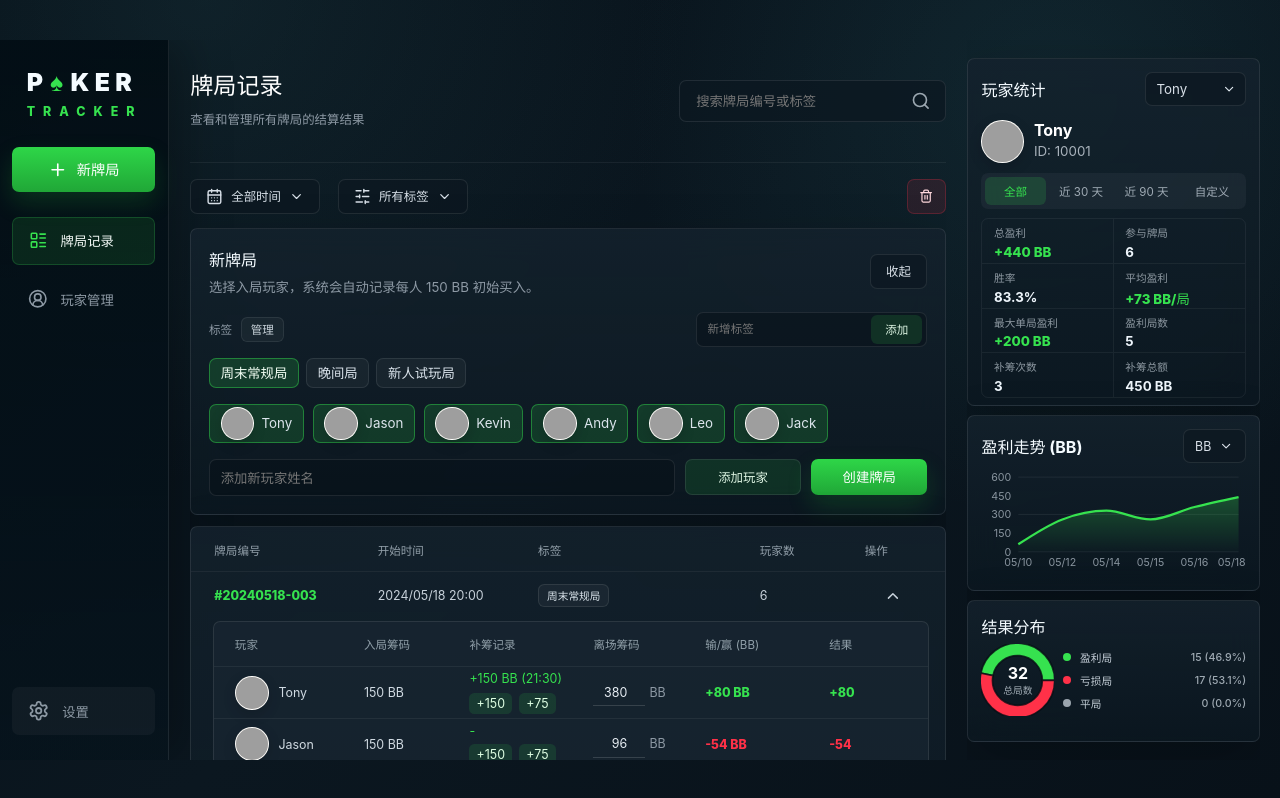
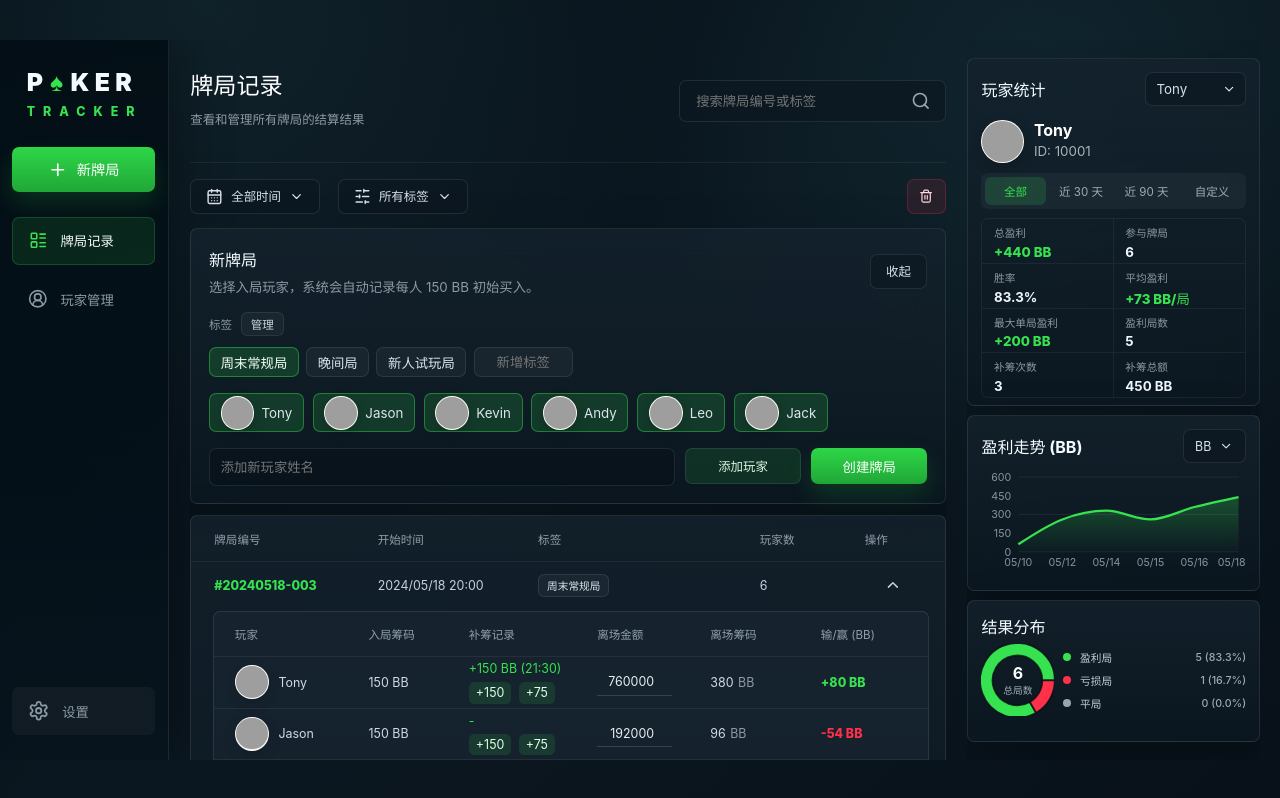
Before and after one commit to AI-Kyo-er/TEXAS-HOLD-EM-SCOREBOARD, a React (Vite) app: page / in a window 1280 px wide. Both pictures are taken after a click on the button "新牌局". Built offline with nearby package versions, Linux system fonts and the light colour scheme; grey boxes are pictures that could not be loaded.

Commit message:
优化栏

```diff
--- a/src/App.tsx
+++ b/src/App.tsx
@@ -41,7 +41,7 @@ type Player = {
 
 type Rebuy = {
   id: string;
-  amountBB: 75 | 150;
+  amountBB: number;
   createdAt: string;
 };
 
@@ -50,8 +50,9 @@ type GameEntry = {
   playerName: string;
   playerCode: string;
   avatarSeed?: number | string;
-  initialBuyInBB: 150;
+  initialBuyInBB: number;
   rebuys: Rebuy[];
+  cashOutAmount?: number | "";
   cashOutBB: number | "";
 };
 
@@ -69,10 +70,16 @@ type Store = {
   players: Player[];
   games: Game[];
   tags: string[];
+  settings: AppSettings;
 };
 
 type TimeFilter = "today" | "week" | "month" | "all";
 type FilterMenu = "time" | "tags" | null;
+
+type AppSettings = {
+  initialBuyInBB: number;
+  rebuyOptionsBB: [number, number];
+};
 
 const STORAGE_KEY = "poker-tracker-store-v1";
 const green = "#36e24f";
@@ -81,6 +88,11 @@ const neutral = "#97a3ad";
 const DESIGN_WIDTH = 1440;
 const DESIGN_HEIGHT = 810;
 const GAMES_PER_PAGE = 8;
+const CASH_PER_BB = 2000;
+const DEFAULT_SETTINGS: AppSettings = {
+  initialBuyInBB: 150,
+  rebuyOptionsBB: [150, 75]
+};
 const AVATAR_STYLES = ["croodles", "lorelei-neutral", "notionists"];
 const TIME_FILTER_OPTIONS: Array<{ key: TimeFilter; label: string }> = [
   { key: "today", label: "今天" },
@@ -188,7 +200,7 @@ function makeDemoGame(
         cashOutBB,
         rebuys: rebuys.map(([amountBB, createdAt], index) => ({
           id: `${id}-${playerId}-${index}`,
-          amountBB: amountBB as 75 | 150,
+          amountBB,
           createdAt
         }))
       };
@@ -213,12 +225,13 @@ function normalizeTags(tags: unknown): string[] {
 
 function normalizeGame(game: Partial<Game> & { note?: string }, index: number): Game {
   const legacyTag = game.note && game.note !== "-" ? [game.note] : [];
+  const hasTagsField = Object.prototype.hasOwnProperty.call(game, "tags");
   return {
     id: game.id || `#${index + 1}`,
     startedAt: game.startedAt || new Date().toISOString(),
     durationMinutes: game.durationMinutes,
     note: game.note,
-    tags: normalizeTags(game.tags?.length ? game.tags : legacyTag),
+    tags: normalizeTags(hasTagsField ? game.tags : legacyTag),
     entries: Array.isArray(game.entries) ? game.entries : [],
     hiddenAt: game.hiddenAt
   };
@@ -226,6 +239,23 @@ function normalizeGame(game: Partial<Game> & { note?: string }, index: number):
 
 function getStoreTags(games: Game[], tags?: unknown) {
   return normalizeTags([...(Array.isArray(tags) ? tags : []), ...games.flatMap((game) => game.tags)]);
+}
+
+function normalizeBBValue(value: unknown, fallback: number, allowZero = false) {
+  const numberValue = Number(value);
+  const min = allowZero ? 0 : 0.5;
+  if (!Number.isFinite(numberValue) || numberValue < min) return fallback;
+  return Math.round(numberValue * 2) / 2;
+}
+
+function normalizeSettings(settings?: Partial<AppSettings>): AppSettings {
+  return {
+    initialBuyInBB: normalizeBBValue(settings?.initialBuyInBB, DEFAULT_SETTINGS.initialBuyInBB),
+    rebuyOptionsBB: [
+      normalizeBBValue(settings?.rebuyOptionsBB?.[0], DEFAULT_SETTINGS.rebuyOptionsBB[0]),
+      normalizeBBValue(settings?.rebuyOptionsBB?.[1], DEFAULT_SETTINGS.rebuyOptionsBB[1])
+    ]
+  };
 }
 
 function normalizePlayer(player: Partial<Player> & { avatarSeed?: string | number }, index: number): Player {
@@ -250,7 +280,8 @@ function normalizeStore(store: Partial<Store> & { tags?: unknown }): Store {
   return {
     players,
     games,
-    tags: getStoreTags(games, store.tags)
+    tags: getStoreTags(games, store.tags),
+    settings: normalizeSettings(store.settings)
   };
 }
 
@@ -274,7 +305,7 @@ function loadStore(): Store {
 function App() {
   const [store, setStore] = useState<Store>(loadStore);
   const [viewportScale, setViewportScale] = useState(getViewportScale);
-  const [activeView, setActiveView] = useState<"games" | "players">("games");
+  const [activeView, setActiveView] = useState<"games" | "players" | "settings">("games");
   const [expandedGameId, setExpandedGameId] = useState(store.games.find((game) => !game.hiddenAt)?.id ?? "");
   const [selectedPlayerId, setSelectedPlayerId] = useState(store.players[0]?.id ?? "");
   const [searchTerm, setSearchTerm] = useState("");
@@ -340,7 +371,7 @@ function App() {
     return buildPlayerStats(games, selectedPlayer?.id ?? "", range);
   }, [games, selectedPlayer?.id, range]);
 
-  const distribution = useMemo(() => buildDistribution(games), [games]);
+  const distribution = useMemo(() => buildDistribution(games, selectedPlayer?.id ?? ""), [games, selectedPlayer?.id]);
   const playerById = useMemo(() => new Map(store.players.map((player) => [player.id, player])), [store.players]);
 
   useEffect(() => {
@@ -485,6 +516,27 @@ function App() {
     setSelectedFilterTags((current) => current.filter((item) => item !== tag));
   }
 
+  function updateSettingsField(field: "initialBuyInBB" | "rebuyOption0" | "rebuyOption1", value: string) {
+    const nextValue = normalizeBBValue(value, 0);
+    if (!nextValue) return;
+
+    const nextSettings: AppSettings =
+      field === "initialBuyInBB"
+        ? { ...store.settings, initialBuyInBB: nextValue }
+        : {
+            ...store.settings,
+            rebuyOptionsBB:
+              field === "rebuyOption0"
+                ? [nextValue, store.settings.rebuyOptionsBB[1]]
+                : [store.settings.rebuyOptionsBB[0], nextValue]
+          };
+
+    commitStore({
+      ...store,
+      settings: nextSettings
+    });
+  }
+
   function createGame() {
     const selectedPlayers = store.players.filter((player) => selectedIds.includes(player.id));
     if (selectedPlayers.length === 0) return;
@@ -499,7 +551,7 @@ function App() {
         playerName: player.name,
         playerCode: player.code,
         avatarSeed: player.avatarSeed,
-        initialBuyInBB: 150,
+        initialBuyInBB: store.settings.initialBuyInBB,
         rebuys: [],
         cashOutBB: ""
       }))
@@ -514,7 +566,7 @@ function App() {
     setShowComposer(false);
   }
 
-  function addRebuy(gameId: string, playerId: string, amountBB: 75 | 150) {
+  function addRebuy(gameId: string, playerId: string, amountBB: number) {
     commitStore({
       ...store,
       games: store.games.map((game) =>
@@ -542,9 +594,10 @@ function App() {
     });
   }
 
-  function updateCashOut(gameId: string, playerId: string, value: string) {
-    const nextValue = value === "" ? "" : Math.max(0, Math.floor(Number(value)));
-    if (Number.isNaN(nextValue as number)) return;
+  function updateCashOutAmount(gameId: string, playerId: string, value: string) {
+    const nextAmount = value.trim() === "" ? "" : Number(value);
+    if (nextAmount !== "" && (!Number.isFinite(nextAmount) || nextAmount < 0)) return;
+    const nextBB = nextAmount === "" ? "" : nextAmount / CASH_PER_BB;
 
     commitStore({
       ...store,
@@ -553,7 +606,7 @@ function App() {
           ? {
               ...game,
               entries: game.entries.map((entry) =>
-                entry.playerId === playerId ? { ...entry, cashOutBB: nextValue } : entry
+                entry.playerId === playerId ? { ...entry, cashOutAmount: nextAmount, cashOutBB: nextBB } : entry
               )
             }
           : game
@@ -642,7 +695,10 @@ function App() {
           </button>
         </nav>
 
-        <button className="settings-button">
+        <button
+          className={`settings-button ${activeView === "settings" ? "active" : ""}`}
+          onClick={() => setActiveView("settings")}
+        >
           <Settings size={24} />
           设置
         </button>
@@ -748,7 +804,7 @@ function App() {
             <div className="composer-header">
               <div>
                 <h2>新牌局</h2>
-                <p>选择入局玩家，系统会自动记录每人 150 BB 初始买入。</p>
+                <p>选择入局玩家，系统会自动记录每人 {store.settings.initialBuyInBB} BB 初始买入。</p>
               </div>
               <button className="ghost-button" onClick={() => setShowComposer(false)}>
                 收起
@@ -763,22 +819,6 @@ function App() {
                     {manageTags ? "完成" : "管理"}
                   </button>
                 </div>
-                <label className="tag-add-inline">
-                  <input
-                    value={newGameTag}
-                    onChange={(event) => setNewGameTag(event.target.value)}
-                    onKeyDown={(event) => {
-                      if (event.key === "Enter") {
-                        event.preventDefault();
-                        addTagToLibrary(newGameTag);
-                      }
-                    }}
-                    placeholder="新增标签"
-                  />
-                  <button type="button" onClick={() => addTagToLibrary(newGameTag)}>
-                    添加
-                  </button>
-                </label>
               </div>
               <div className="tag-picker">
                 {store.tags.length ? (
@@ -795,6 +835,22 @@ function App() {
                 ) : (
                   <span className="tag-empty">暂无标签，可直接新增</span>
                 )}
+                {!manageTags ? (
+                  <input
+                    className="tag-inline-input"
+                    style={{ width: `${Math.max(112, Math.min(220, newGameTag.length * 12 + 92))}px` }}
+                    value={newGameTag}
+                    onChange={(event) => setNewGameTag(event.target.value)}
+                    onKeyDown={(event) => {
+                      if (event.key === "Enter") {
+                        event.preventDefault();
+                        addTagToLibrary(newGameTag);
+                      }
+                    }}
+                    onBlur={() => addTagToLibrary(newGameTag)}
+                    placeholder="新增标签"
+                  />
+                ) : null}
               </div>
             </div>
 
@@ -885,9 +941,9 @@ function App() {
                     <span>玩家</span>
                     <span>入局筹码</span>
                     <span>补筹记录</span>
+                    <span>离场金额</span>
                     <span>离场筹码</span>
                     <span>输/赢 (BB)</span>
-                    <span>结果</span>
                   </div>
 
                   {game.entries.map((entry) => {
@@ -899,27 +955,39 @@ function App() {
                           <Avatar player={entryPlayer} name={entryPlayer?.name ?? entry.playerName} />
                           {entryPlayer?.name ?? entry.playerName}
                         </span>
-                        <span>150 BB</span>
+                        <span>{entry.initialBuyInBB} BB</span>
                         <span className="rebuy-cell">
                           <span>{formatRebuys(entry.rebuys)}</span>
                           <span className="rebuy-actions">
-                            <button onClick={() => addRebuy(game.id, entry.playerId, 150)}>+150</button>
-                            <button onClick={() => addRebuy(game.id, entry.playerId, 75)}>+75</button>
+                            {store.settings.rebuyOptionsBB.map((amount) => (
+                              <button key={amount} onClick={() => addRebuy(game.id, entry.playerId, amount)}>
+                                +{amount}
+                              </button>
+                            ))}
                           </span>
                         </span>
                         <span>
                           <input
-                            className="cash-input"
+                            className="cash-input cash-amount-input"
                             type="number"
                             min="0"
-                            value={entry.cashOutBB}
-                            onChange={(event) => updateCashOut(game.id, entry.playerId, event.target.value)}
+                            step="1000"
+                            value={getCashOutAmount(entry)}
+                            onChange={(event) => updateCashOutAmount(game.id, entry.playerId, event.target.value)}
                             placeholder="0"
                           />
-                          <em>BB</em>
+                        </span>
+                        <span className="cash-bb-value">
+                          {entry.cashOutBB === "" ? (
+                            <span className="muted">未结算</span>
+                          ) : (
+                            <>
+                              {formatNumber(entry.cashOutBB)}
+                              <em>BB</em>
+                            </>
+                          )}
                         </span>
                         <Profit value={profit} withUnit />
-                        <Profit value={profit} />
                       </div>
                     );
                   })}
@@ -963,7 +1031,7 @@ function App() {
           </footer>
         </section>
           </>
-        ) : (
+        ) : activeView === "players" ? (
           <section className="players-view">
             <header className="page-header players-header">
               <div>
@@ -1022,6 +1090,78 @@ function App() {
                   </article>
                 );
               })}
+            </div>
+          </section>
+        ) : (
+          <section className="settings-view">
+            <header className="page-header settings-header">
+              <div>
+                <h1>设置</h1>
+                <p>配置牌局功能及参数</p>
+              </div>
+            </header>
+
+            <div className="settings-grid">
+              <article className="settings-card">
+                <div>
+                  <h2>初始带入</h2>
+                  <p>新建牌局时，每位玩家默认带入的 BB 数量。</p>
+                </div>
+                <label className="settings-field">
+                  <input
+                    type="number"
+                    min="0.5"
+                    step="0.5"
+                    value={store.settings.initialBuyInBB}
+                    onChange={(event) => updateSettingsField("initialBuyInBB", event.target.value)}
+                    onBlur={(event) => {
+                      if (!normalizeBBValue(event.target.value, 0)) {
+                        event.currentTarget.value = String(store.settings.initialBuyInBB);
+                      }
+                    }}
+                  />
+                  <span>BB</span>
+                </label>
+              </article>
+
+              <article className="settings-card">
+                <div>
+                  <h2>补筹档位</h2>
+                  <p>牌局详情里显示的两个补筹按钮，修改后只影响之后新增的补筹。</p>
+                </div>
+                <div className="settings-pair">
+                  <label className="settings-field">
+                    <input
+                      type="number"
+                      min="0.5"
+                      step="0.5"
+                      value={store.settings.rebuyOptionsBB[0]}
+                      onChange={(event) => updateSettingsField("rebuyOption0", event.target.value)}
+                      onBlur={(event) => {
+                        if (!normalizeBBValue(event.target.value, 0)) {
+                          event.currentTarget.value = String(store.settings.rebuyOptionsBB[0]);
+                        }
+                      }}
+                    />
+                    <span>BB</span>
+                  </label>
+                  <label className="settings-field">
+                    <input
+                      type="number"
+                      min="0.5"
+                      step="0.5"
+                      value={store.settings.rebuyOptionsBB[1]}
+                      onChange={(event) => updateSettingsField("rebuyOption1", event.target.value)}
+                      onBlur={(event) => {
+                        if (!normalizeBBValue(event.target.value, 0)) {
+                          event.currentTarget.value = String(store.settings.rebuyOptionsBB[1]);
+                        }
+                      }}
+                    />
+                    <span>BB</span>
+                  </label>
+                </div>
+              </article>
             </div>
           </section>
         )}
@@ -1208,6 +1348,16 @@ function getEntryProfit(entry: GameEntry): number | null {
   return Number(entry.cashOutBB) - entry.initialBuyInBB - entry.rebuys.reduce((sum, rebuy) => sum + rebuy.amountBB, 0);
 }
 
+function getCashOutAmount(entry: GameEntry): number | "" {
+  if (entry.cashOutAmount !== undefined && entry.cashOutAmount !== "") return entry.cashOutAmount;
+  if (entry.cashOutBB === "") return "";
+  return Number(entry.cashOutBB) * CASH_PER_BB;
+}
+
+function formatNumber(value: number) {
+  return value.toLocaleString("zh-CN", { maximumFractionDigits: 3 });
+}
+
 function isInTimeFilter(startedAt: string, filter: TimeFilter) {
   if (filter === "all") return true;
 
@@ -1275,10 +1425,12 @@ function buildPlayerStats(games: Game[], playerId: string, range: "all" | "30" |
   };
 }
 
-function buildDistribution(games: Game[]) {
-  const profits = games.flatMap((game) =>
-    game.entries.map((entry) => getEntryProfit(entry)).filter((profit): profit is number => profit !== null)
-  );
+function buildDistribution(games: Game[], playerId: string) {
+  const profits = games
+    .map((game) => game.entries.find((entry) => entry.playerId === playerId))
+    .filter((entry): entry is GameEntry => Boolean(entry))
+    .map((entry) => getEntryProfit(entry))
+    .filter((profit): profit is number => profit !== null);
   const win = profits.filter((value) => value > 0).length;
   const loss = profits.filter((value) => value < 0).length;
   const draw = profits.filter((value) => value === 0).length;
--- a/src/styles.css
+++ b/src/styles.css
@@ -154,7 +154,8 @@ button {
   background: rgba(50, 205, 71, 0.12);
 }
 
-.nav-item.active svg {
+.nav-item.active svg,
+.settings-button.active svg {
   color: var(--green);
 }
 
@@ -163,6 +164,12 @@ button {
   width: 100%;
   background: rgba(255, 255, 255, 0.04);
   cursor: pointer;
+}
+
+.settings-button.active {
+  border: 1px solid rgba(69, 241, 93, 0.18);
+  color: #f1f7f4;
+  background: rgba(50, 205, 71, 0.12);
 }
 
 .main-panel {
@@ -443,6 +450,25 @@ button {
   cursor: pointer;
 }
 
+.tag-inline-input {
+  display: inline-flex;
+  align-items: center;
+  box-sizing: border-box;
+  min-width: 112px;
+  max-width: 220px;
+  height: 32px;
+  padding: 0 12px;
+  border: 1px solid var(--line);
+  border-radius: 8px;
+  appearance: none;
+  outline: 0;
+  color: #e7eef4;
+  text-align: center;
+  background: rgba(255, 255, 255, 0.04);
+  font: inherit;
+  line-height: 32px;
+}
+
 .tag-picker,
 .tag-list {
   display: flex;
@@ -536,6 +562,17 @@ button {
   background: transparent;
 }
 
+.composer .tag-inline-input {
+  flex: 0 0 auto;
+  height: 34px;
+  min-height: 34px;
+  padding: 0 12px;
+  border: 1px solid var(--line);
+  border-radius: 8px;
+  background: rgba(255, 255, 255, 0.04);
+  line-height: 32px;
+}
+
 .player-picker {
   display: flex;
   flex-wrap: wrap;
@@ -582,8 +619,76 @@ button {
 }
 
 .games-header,
-.players-header {
+.players-header,
+.settings-header {
   align-items: center;
+}
+
+.settings-view {
+  height: 760px;
+  overflow: hidden;
+}
+
+.settings-grid {
+  display: grid;
+  grid-template-columns: repeat(2, minmax(0, 1fr));
+  gap: 14px;
+  margin-top: 22px;
+}
+
+.settings-card {
+  display: grid;
+  gap: 20px;
+  min-height: 174px;
+  padding: 18px;
+  border: 1px solid var(--line);
+  border-radius: 8px;
+  background: linear-gradient(180deg, rgba(20, 34, 45, 0.84), rgba(12, 24, 33, 0.78));
+}
+
+.settings-card h2 {
+  margin: 0;
+  color: #f4fbff;
+  font-size: 18px;
+}
+
+.settings-card p {
+  margin: 8px 0 0;
+  color: var(--muted);
+  font-size: 13px;
+  line-height: 1.5;
+}
+
+.settings-pair {
+  display: grid;
+  grid-template-columns: repeat(2, minmax(0, 1fr));
+  gap: 12px;
+}
+
+.settings-field {
+  display: flex;
+  align-items: center;
+  height: 46px;
+  padding: 0 12px;
+  border: 1px solid var(--line);
+  border-radius: 8px;
+  background: rgba(6, 15, 22, 0.42);
+}
+
+.settings-field input {
+  width: 100%;
+  min-width: 0;
+  border: 0;
+  outline: 0;
+  color: #e7eef4;
+  background: transparent;
+  font-size: 18px;
+  font-weight: 800;
+}
+
+.settings-field span {
+  color: var(--muted);
+  font-size: 13px;
 }
 
 .players-add-inline {
@@ -848,7 +953,7 @@ button {
 
 .details-head,
 .details-row {
-  grid-template-columns: 1.04fr 0.85fr 1fr 0.9fr 1fr 0.74fr;
+  grid-template-columns: 1.04fr 0.78fr 1fr 0.88fr 0.86fr 0.78fr;
   min-width: 820px;
   padding: 0 24px;
 }
@@ -970,6 +1075,14 @@ button {
   padding: 0 5px;
   border-bottom: 1px solid rgba(255, 255, 255, 0.14);
   text-align: right;
+}
+
+.cash-amount-input {
+  width: 84px;
+}
+
+.cash-bb-value {
+  white-space: nowrap;
 }
 
 .details-row em {
```
